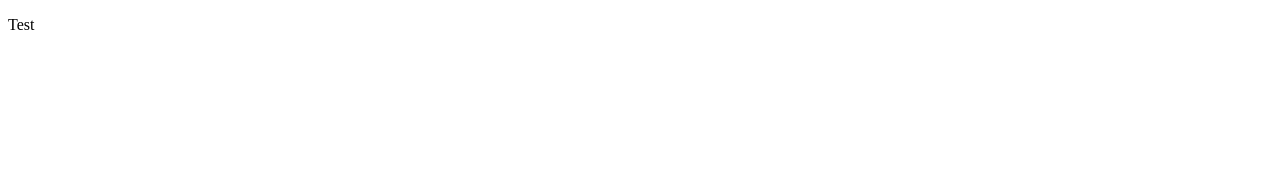
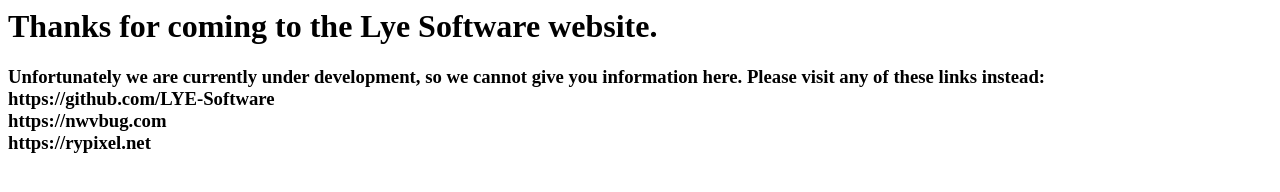
Before and after one commit to LYE-Software/explain, a plain HTML site: page index.html in a window 1280 px wide. Drawn offline with Linux system fonts and the light colour scheme.

Commit message:
Update index.html

```diff
--- a/index.html
+++ b/index.html
@@ -1,8 +1,12 @@
-<!DOCTYPE html>
-<html>
-  <head>
-  </head>
-  <body>
-    <p>Test</p>
-  </body>
+<html lang="en">
+<head>
+    <meta charset="UTF-8">
+    <meta http-equiv="X-UA-Compatible" content="IE=edge">
+    <meta name="viewport" content="width=device-width, initial-scale=1.0">
+    <title>Lye Software</title>
+</head>
+<body>
+  <h1>Thanks for coming to the Lye Software website.</h1>
+  <h3>Unfortunately we are currently under development, so we cannot give you information here. Please visit any of these links instead: <br> https://github.com/LYE-Software <br> https://nwvbug.com <br> https://rypixel.net</h3>
+</body>
 </html>
```
